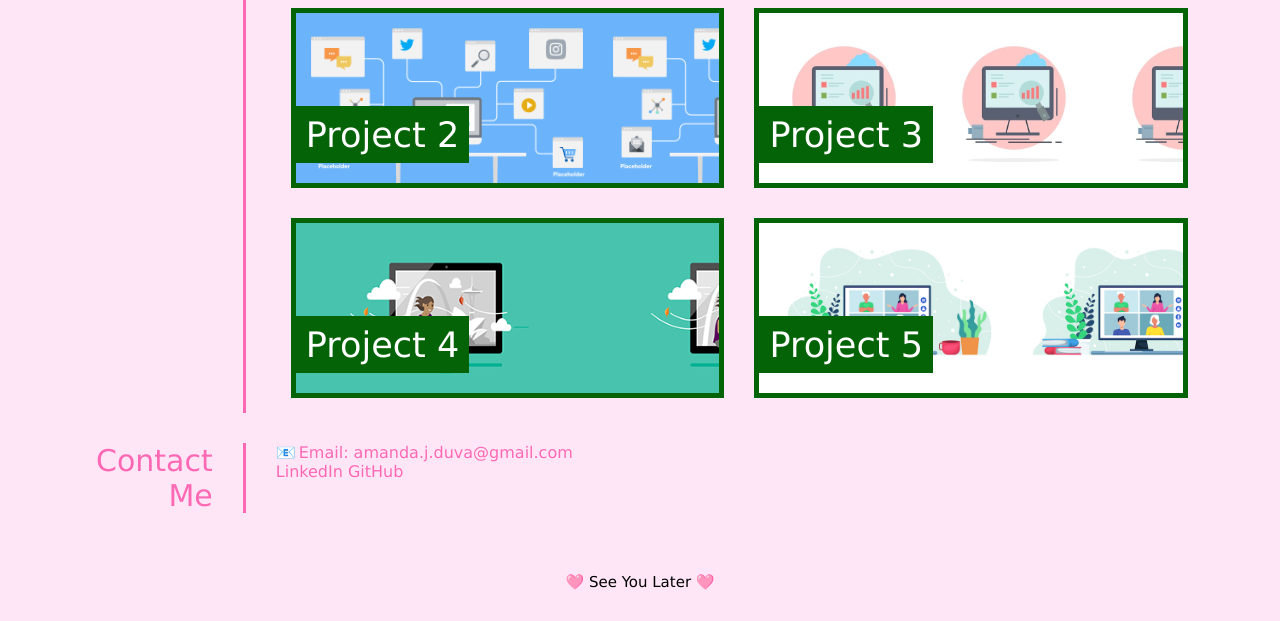
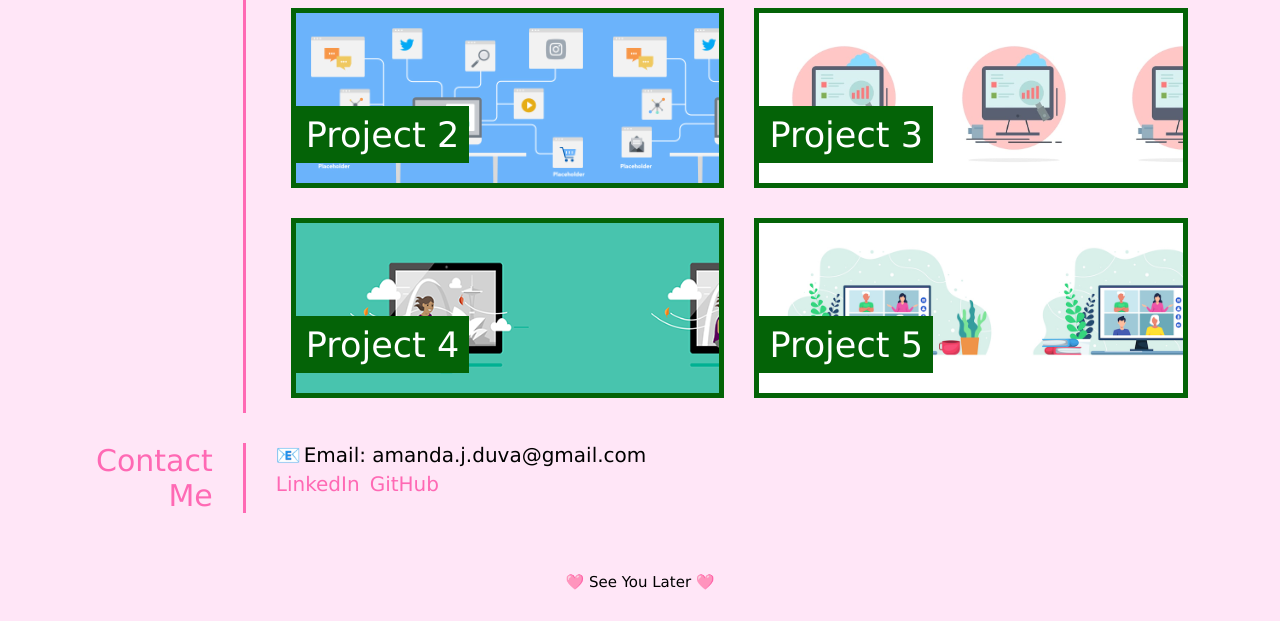
Before and after one commit to amandajduva/portfolio1, a plain HTML site: page index.html in a window 1280 px wide. Shown: the part 928-1549 px from the top of the page. Drawn offline with Linux system fonts and the light colour scheme.

Commit message:
updated contact me

```diff
--- a/assets/css/style.css
+++ b/assets/css/style.css
@@ -108,7 +108,6 @@ h2 {
 .am-info {
     display: inline-block;
     font-size: 20px;
-
 }
 
     /* project/work section */
@@ -175,13 +174,19 @@ h2 {
 
 #contact {
     display: inline-block;
-    font-size: 50 px;
-    color: #FF69B4;
+    /* color: #FF69B4; */
+}
+
+#contact > p {
+    font-size: 20px;
+    padding-bottom: 5px;
 }
 
 #contact > a {
     text-decoration: none;
+    font-size: 20px;
     color: #FF69B4;
+    padding-right: 5px;
 }
 
 #email::before {
--- a/index.html
+++ b/index.html
@@ -44,7 +44,7 @@
     <section class="container">
       <h2 id="work">Work</h2>
       <div class="work-container">
-        <a class="project horiseon" href="https://amandajduva.github.io/horiseon-01-challenge/" aria-label="">
+        <a class="project horiseon" href="https://amandajduva.github.io/horiseon-01-challenge/">
           <div>
             <h3>Horiseon</h3>
           </div>
```
